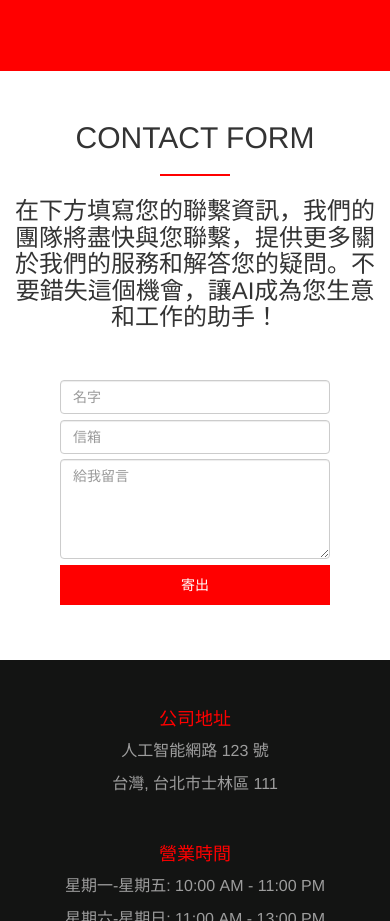
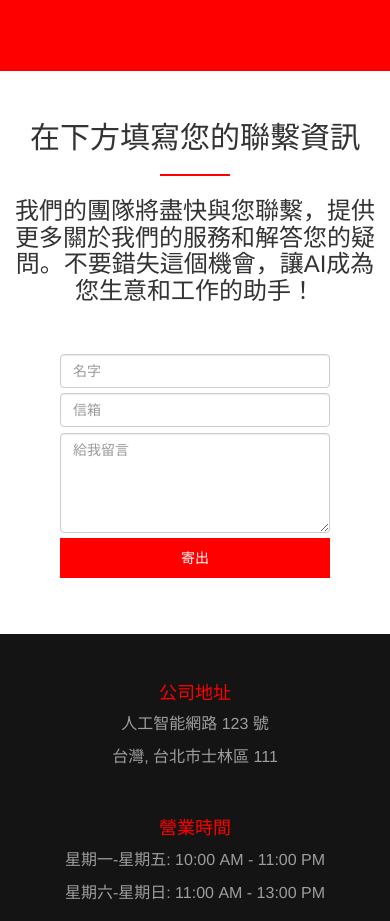
Before and after one commit to x336645/x336645.github.io, a plain HTML site: page index.html in a window 390 px wide. Shown: the part 3200-4121 px from the top of the page. Drawn offline with nearby package versions, Linux system fonts and the light colour scheme.

Commit message:
Add files via upload

```diff
--- a/index.html
+++ b/index.html
@@ -50,7 +50,7 @@
       <div id="aboutRow" class="row">
         <div class="aboutLeft col-xs-12 col-sm-6 cloak">
           <div class="row">
-            <div class="col-md-3"><img src="class2.jpg" alt=""></div>
+            <div class="col-md-3"><img src="class1.jpg" alt="" height="450px" width="300px"></div>
             <div class="aboutImg col-md-9"></div>
           </div>
         </div>
@@ -100,9 +100,9 @@
       </div>
       <div class="container">
         <div id="contactRow" class="contactForm row">
-          <h2>CONTACT FORM</h2>
+          <h2>在下方填寫您的聯繫資訊</h2>
           <hr />
-          <h3>在下方填寫您的聯繫資訊，我們的團隊將盡快與您聯繫，提供更多關於我們的服務和解答您的疑問。不要錯失這個機會，讓AI成為您生意和工作的助手！</h3>
+          <h3>我們的團隊將盡快與您聯繫，提供更多關於我們的服務和解答您的疑問。不要錯失這個機會，讓AI成為您生意和工作的助手！</h3>
           <form name="contactForm" class="form-group" action="#" method="POST">
             <input id="formName" name="name" class="inputInline form-control" type="text" placeholder="名字" required />
             <input id="formEmail" name="email" class="inputInline form-control" type="email" placeholder="信箱" required />
```
Also changed, not shown: class1.jpg (added).
